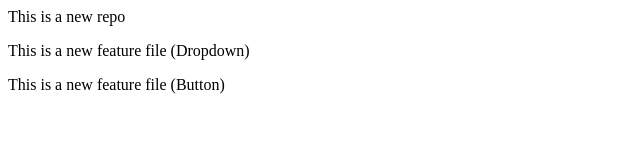
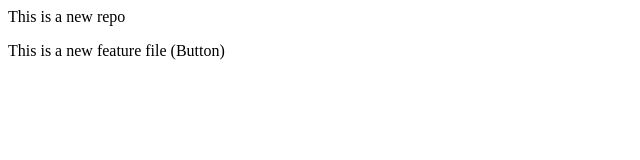
Before and after one commit to sohamcdgp/Local_Repo, a plain HTML site: page index.html in a window 1280 px wide. Shown: the whole page, without its empty margins (0-640 px from the left). Drawn offline with Linux system fonts and the light colour scheme.

Commit message:
Problem Solving

```diff
--- a/index.html
+++ b/index.html
@@ -1,4 +1,4 @@
 <p>This is a new repo</p>
 
-<p>This is a new feature file (Dropdown)</p>
+
 <p>This is a new feature file (Button)</p>
```
